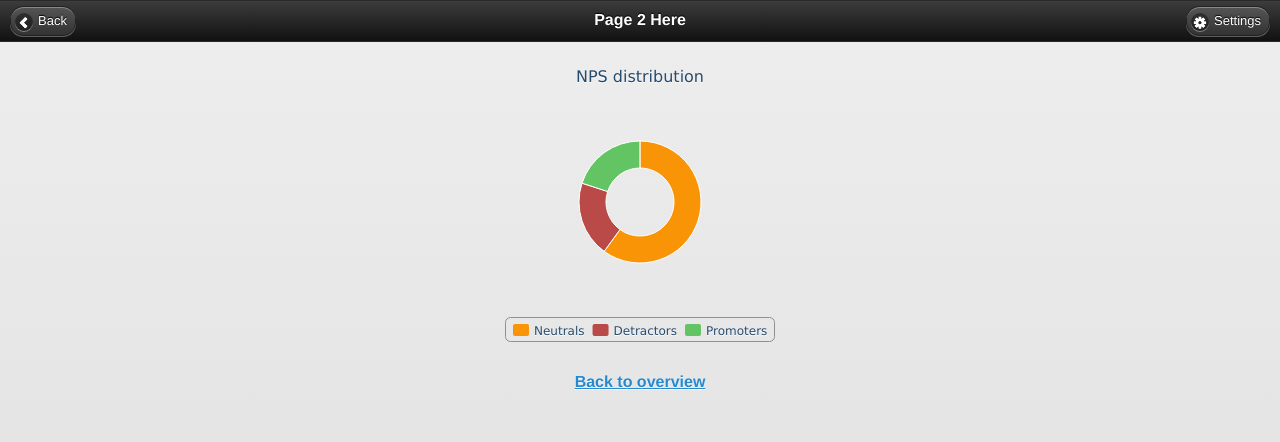
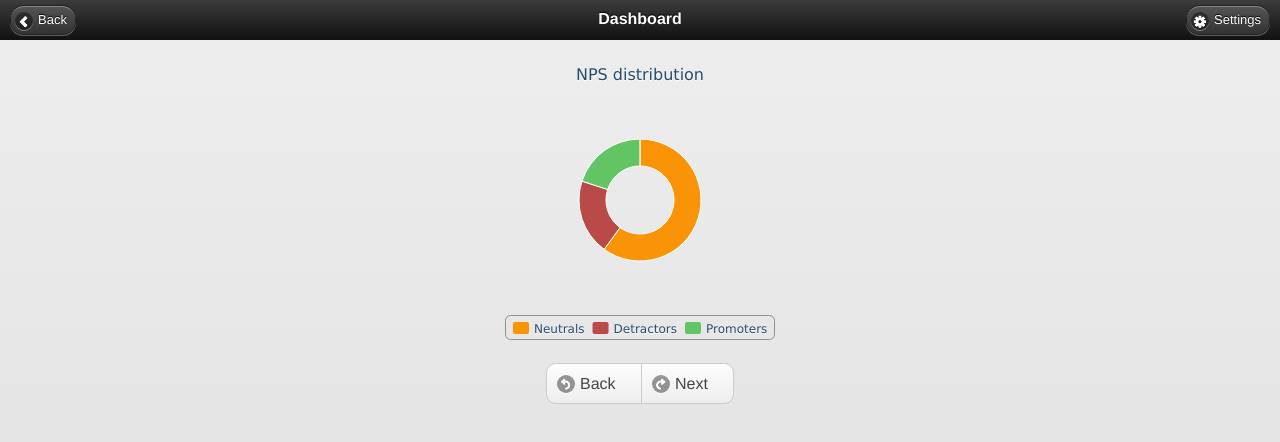
Before and after one commit to keeswolters/mopinionapp, a plain HTML site: page www/test.html in a window 1280 px wide. Both pictures are taken after a click on the link "Dashboard". Drawn offline with Linux system fonts and the light colour scheme.

Commit message:
Added chart and nav buttons
app

```diff
--- a/www/css/custom.css
+++ b/www/css/custom.css
@@ -18,3 +18,12 @@ background-image: -o-linear-gradient(top, #2BABC6, #208499) !important;
 background-image: linear-gradient(top, #2BABC6, #208499) !important;
 font-family: Helvetica, Arial, sans-serif;
 }
+
+/* no border in footer */
+.ui-bar-a {
+	border: 0px !important;
+}
+
+/* center button groups*/
+#navgroup {text-align:center;}
+#navgroup div {display:inline-block;}
--- /dev/null
+++ b/www/js/highchart-functions.js
@@ -0,0 +1,176 @@
+
+//Highcharts functions
+    $(function () {
+
+        var colors = Highcharts.getOptions().colors,
+            categories = ['MSIE', 'Firefox', 'Chrome', 'Safari', 'Opera'],
+            name = 'Browser brands',
+            data = [{
+                    y: 55.11,
+                    color: colors[0],
+                    drilldown: {
+                        name: 'MSIE versions',
+                        categories: ['MSIE 6.0', 'MSIE 7.0', 'MSIE 8.0', 'MSIE 9.0'],
+                        data: [10.85, 7.35, 33.06, 2.81],
+                        color: colors[0]
+                    }
+                }, {
+                    y: 21.63,
+                    color: colors[1],
+                    drilldown: {
+                        name: 'Firefox versions',
+                        categories: ['Firefox 2.0', 'Firefox 3.0', 'Firefox 3.5', 'Firefox 3.6', 'Firefox 4.0'],
+                        data: [0.20, 0.83, 1.58, 13.12, 5.43],
+                        color: colors[1]
+                    }
+                }, {
+                    y: 11.94,
+                    color: colors[2],
+                    drilldown: {
+                        name: 'Chrome versions',
+                        categories: ['Chrome 5.0', 'Chrome 6.0', 'Chrome 7.0', 'Chrome 8.0', 'Chrome 9.0',
+                            'Chrome 10.0', 'Chrome 11.0', 'Chrome 12.0'],
+                        data: [0.12, 0.19, 0.12, 0.36, 0.32, 9.91, 0.50, 0.22],
+                        color: colors[2]
+                    }
+                }, {
+                    y: 7.15,
+                    color: colors[3],
+                    drilldown: {
+                        name: 'Safari versions',
+                        categories: ['Safari 5.0', 'Safari 4.0', 'Safari Win 5.0', 'Safari 4.1', 'Safari/Maxthon',
+                            'Safari 3.1', 'Safari 4.1'],
+                        data: [4.55, 1.42, 0.23, 0.21, 0.20, 0.19, 0.14],
+                        color: colors[3]
+                    }
+                }, {
+                    y: 2.14,
+                    color: colors[4],
+                    drilldown: {
+                        name: 'Opera versions',
+                        categories: ['Opera 9.x', 'Opera 10.x', 'Opera 11.x'],
+                        data: [ 0.12, 0.37, 1.65],
+                        color: colors[4]
+                    }
+                }];
+
+
+        // Build the data arrays
+        var browserData = [];
+        var versionsData = [];
+        for (var i = 0; i < data.length; i++) {
+
+            // add browser data
+            browserData.push({
+                name: categories[i],
+                y: data[i].y,
+                color: data[i].color
+            });
+
+            // add version data
+            for (var j = 0; j < data[i].drilldown.data.length; j++) {
+                var brightness = 0.2 - (j / data[i].drilldown.data.length) / 5 ;
+                versionsData.push({
+                    name: data[i].drilldown.categories[j],
+                    y: data[i].drilldown.data[j],
+                    color: Highcharts.Color(data[i].color).brighten(brightness).get()
+                });
+            }
+        }
+
+        // Create the chart
+        $(function() {
+
+        chart = new Highcharts.Chart({
+            colors: ['#f89406', '#b94a48', '#62c462'],
+            chart: {
+                renderTo: 'container',
+                backgroundColor: null,
+                type: 'pie'
+            },
+            credits: {
+                enabled: false
+            },
+            exporting: {
+                enabled: false
+            },
+            title: {
+                text: 'NPS distribution'
+            },
+            yAxis: {
+                title: {
+                    text: 'Total percent market share'
+                }
+            },
+            plotOptions: {
+                pie: {
+                    shadow: false
+                }
+            },
+            tooltip: {
+                formatter: function() {
+                    return '<b>'+ this.point.name +'</b>: '+ this.y +' %';
+                }
+            },
+            series: [{
+                name: 'Browsers',
+                data: [["Neutrals",60],["Detractors",20],["Promoters",20]],
+                size: '60%',
+                innerSize: '40%',
+                showInLegend:true,
+                dataLabels: {
+                    enabled: false
+                }
+            }]
+        });
+        });
+
+        // Create the chart
+        $(function() {
+
+        chart = new Highcharts.Chart({
+            colors: ['#f89406', '#b94a48', '#62c462'],
+            chart: {
+                renderTo: 'container2',
+                backgroundColor: null,
+                type: 'column'
+            },
+            credits: {
+                enabled: false
+            },
+            exporting: {
+                enabled: false
+            },
+            title: {
+                text: 'NPS distribution'
+            },
+            yAxis: {
+                title: {
+                    text: 'Total percent market share'
+                }
+            },
+            plotOptions: {
+                pie: {
+                    shadow: false
+                }
+            },
+            tooltip: {
+                formatter: function() {
+                    return '<b>'+ this.point.name +'</b>: '+ this.y +' %';
+                }
+            },
+            series: [{
+                name: 'Browsers',
+                data: [["Neutrals",60],["Detractors",20],["Promoters",20]],
+                size: '60%',
+                innerSize: '40%',
+                showInLegend:true,
+                dataLabels: {
+                    enabled: false
+                }
+            }]
+        });
+    });
+    });
+
+ // end high charts functions
--- a/www/test.html
+++ b/www/test.html
@@ -13,138 +13,7 @@
     <script type="text/javascript" src="js/jquery.mobile-1.0rc2.min.js"></script>
 
     <script type="text/javascript" src="js/highcharts.js"></script>
-
-    <script type="text/javascript">
-
-    //Highcharts functions
-    $(function () {
-
-        var colors = Highcharts.getOptions().colors,
-            categories = ['MSIE', 'Firefox', 'Chrome', 'Safari', 'Opera'],
-            name = 'Browser brands',
-            data = [{
-                    y: 55.11,
-                    color: colors[0],
-                    drilldown: {
-                        name: 'MSIE versions',
-                        categories: ['MSIE 6.0', 'MSIE 7.0', 'MSIE 8.0', 'MSIE 9.0'],
-                        data: [10.85, 7.35, 33.06, 2.81],
-                        color: colors[0]
-                    }
-                }, {
-                    y: 21.63,
-                    color: colors[1],
-                    drilldown: {
-                        name: 'Firefox versions',
-                        categories: ['Firefox 2.0', 'Firefox 3.0', 'Firefox 3.5', 'Firefox 3.6', 'Firefox 4.0'],
-                        data: [0.20, 0.83, 1.58, 13.12, 5.43],
-                        color: colors[1]
-                    }
-                }, {
-                    y: 11.94,
-                    color: colors[2],
-                    drilldown: {
-                        name: 'Chrome versions',
-                        categories: ['Chrome 5.0', 'Chrome 6.0', 'Chrome 7.0', 'Chrome 8.0', 'Chrome 9.0',
-                            'Chrome 10.0', 'Chrome 11.0', 'Chrome 12.0'],
-                        data: [0.12, 0.19, 0.12, 0.36, 0.32, 9.91, 0.50, 0.22],
-                        color: colors[2]
-                    }
-                }, {
-                    y: 7.15,
-                    color: colors[3],
-                    drilldown: {
-                        name: 'Safari versions',
-                        categories: ['Safari 5.0', 'Safari 4.0', 'Safari Win 5.0', 'Safari 4.1', 'Safari/Maxthon',
-                            'Safari 3.1', 'Safari 4.1'],
-                        data: [4.55, 1.42, 0.23, 0.21, 0.20, 0.19, 0.14],
-                        color: colors[3]
-                    }
-                }, {
-                    y: 2.14,
-                    color: colors[4],
-                    drilldown: {
-                        name: 'Opera versions',
-                        categories: ['Opera 9.x', 'Opera 10.x', 'Opera 11.x'],
-                        data: [ 0.12, 0.37, 1.65],
-                        color: colors[4]
-                    }
-                }];
-
-
-        // Build the data arrays
-        var browserData = [];
-        var versionsData = [];
-        for (var i = 0; i < data.length; i++) {
-
-            // add browser data
-            browserData.push({
-                name: categories[i],
-                y: data[i].y,
-                color: data[i].color
-            });
-
-            // add version data
-            for (var j = 0; j < data[i].drilldown.data.length; j++) {
-                var brightness = 0.2 - (j / data[i].drilldown.data.length) / 5 ;
-                versionsData.push({
-                    name: data[i].drilldown.categories[j],
-                    y: data[i].drilldown.data[j],
-                    color: Highcharts.Color(data[i].color).brighten(brightness).get()
-                });
-            }
-        }
-
-        // Create the chart
-        $(function() {
-        // Create the chart
-        chart = new Highcharts.Chart({
-            colors: ['#f89406', '#b94a48', '#62c462'],
-            chart: {
-                renderTo: 'container',
-                backgroundColor: null,
-                type: 'pie'
-            },
-            credits: {
-                enabled: false
-            },
-            exporting: {
-                enabled: false
-            },
-            title: {
-                text: 'NPS distribution'
-            },
-            yAxis: {
-                title: {
-                    text: 'Total percent market share'
-                }
-            },
-            plotOptions: {
-                pie: {
-                    shadow: false
-                }
-            },
-            tooltip: {
-                formatter: function() {
-                    return '<b>'+ this.point.name +'</b>: '+ this.y +' %';
-                }
-            },
-            series: [{
-                name: 'Browsers',
-                data: [["Neutrals",60],["Detractors",20],["Promoters",20]],
-                size: '60%',
-                innerSize: '40%',
-                showInLegend:true,
-                dataLabels: {
-                    enabled: false
-                }
-            }]
-        });
-    });
-    });
-
- // end high charts functions
-    </script>
+    <script type="text/javascript" src="js/highchart-functions.js"></script>
 
 </head>
 
@@ -153,7 +22,7 @@
     <header data-role="header">
     	<img border="0" src="img/icon-header.png" alt="Logo" class="header-logo" />
         <h1> Mopinion demo</h1>
-         <a href="index.html" data-icon="gear" data-theme="a" class="ui-btn-right">Settings</a>
+
     </header>
 
     <div data-role="content">
@@ -164,22 +33,22 @@
         <h3 class="ui-li-heading">Dashboard</h3>
         <p class="ui-li-desc">your stats on the fly</p></a></li>
 
-        <li><a href="image.php?imgid=3">
+        <li><a href="#">
         <img src="img/icon-inbox1.png" class="ui-li-thumb" />
         <h3 class="ui-li-heading">Inbox</h3>
         <p class="ui-li-desc">keep an eye on all survey results</p></a></li>
 
-        <li><a href="image.php?imgid=3">
+        <li><a href="#">
         <img src="img/icon-actions1.png" class="ui-li-thumb" />
         <h3 class="ui-li-heading">Actions</h3>
         <p class="ui-li-desc">view, add and edit your actions</p></a></li>
 
-        <li><a href="image.php?imgid=2">
+        <li><a href="#">
         <img src="img/icon-benchmark1.png" class="ui-li-thumb" />
         <h3 class="ui-li-heading">Benchmark overview</h3>
         <p class="ui-li-desc">compare your most important KPI's</p></a></li>
 
-        <li><a href="image.php?imgid=4">
+        <li><a href="#">
         <img src="img/icon-givefeedback1.png" class="ui-li-thumb" />
         <h3 class="ui-li-heading">Give us feedback</h3>
         <p class="ui-li-desc">help us improve this app</p></a></li>
@@ -201,19 +70,58 @@
 <!-- Dashboard page -->
 <div data-role="page" id="dashboard" data-add-back-btn="true">
     <header data-role="header">
-        <a href="index.html" data-icon="gear" data-theme="a" class="ui-btn-right">Settings</a>
-        <h1>Page 2 Here</h1>
+        <a href="#" data-icon="gear" data-theme="a" class="ui-btn-right">Settings</a>
+        <h1>Dashboard</h1>
     </header>
 
     <div data-role="content">
+        <div id="container" style="width: 400px; height: 300px; margin: 0 auto"></div>
+        <div id="navgroup">
+            <div  data-role="controlgroup" data-type="horizontal">
+                <a data-rel="back" href="#index" data-icon="back" data-role="button">Back</a>
+                <a data-rel="next" href="#dashboard2" data-icon="forward" data-role="button" href="index.html" data-role="button">Next</a>
+            </div>
+        </div>
+    </div>
 
-        <div id="container" style="width: 300px; height: 300px; margin: 0 auto"></div>
-        <p style="text-align:center"><a data-rel="back" href="#index">Back to overview</a></p>
+</div>
+ <script type="text/javascript">
+     $('div.ui-page').live("swipeleft", function(){
+        var nextpage = $(this).next('div[data-role="page"]');
+        // swipe using id of next page if exists
+        if (nextpage.length > 0) {
+            $.mobile.changePage(nextpage, 'slide');
+        }
+    });
+    $('div.ui-page').live("swiperight", function(){
+        var prevpage = $(this).prev('div[data-role="page"]');
+        // swipe using id of next page if exists
+        if (prevpage.length > 0) {
+            $.mobile.changePage(prevpage, 'slide', true);
+        }
+    });
+ </script>
+<!-- Dashboard page 2 -->
+<div data-role="page" id="dashboard2">
+    <header data-role="header">
+        <a href="#" data-icon="gear" data-theme="a" class="ui-btn-right">Settings</a>
+        <h1>Dashboard</h1>
+    </header>
+
+    <div data-role="content">
+        <div id="container2" style="width: 400px; height: 300px; margin: 0 auto"></div>
+        <div id="navgroup">
+            <div  data-role="controlgroup" data-type="horizontal">
+                <a data-rel="back" href="#index" data-icon="back" data-role="button">Back</a>
+                <a data-rel="next" href="#dashboard2" data-icon="forward" data-role="button" href="index.html" data-role="button">Next</a>
+            </div>
+        </div>
     </div>
 
 </div>
 
 
+
 </body>
 
 </html>
```
Also changed, not shown: 3 other files.
